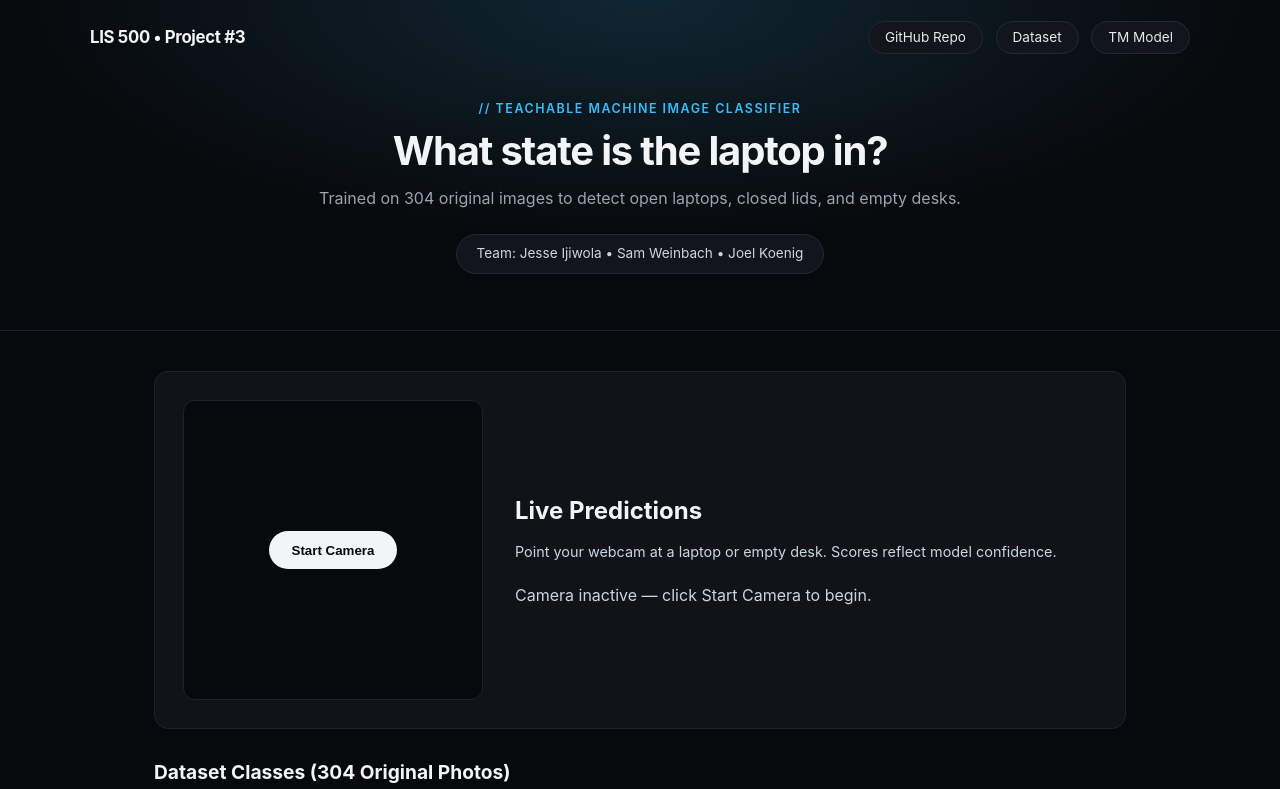
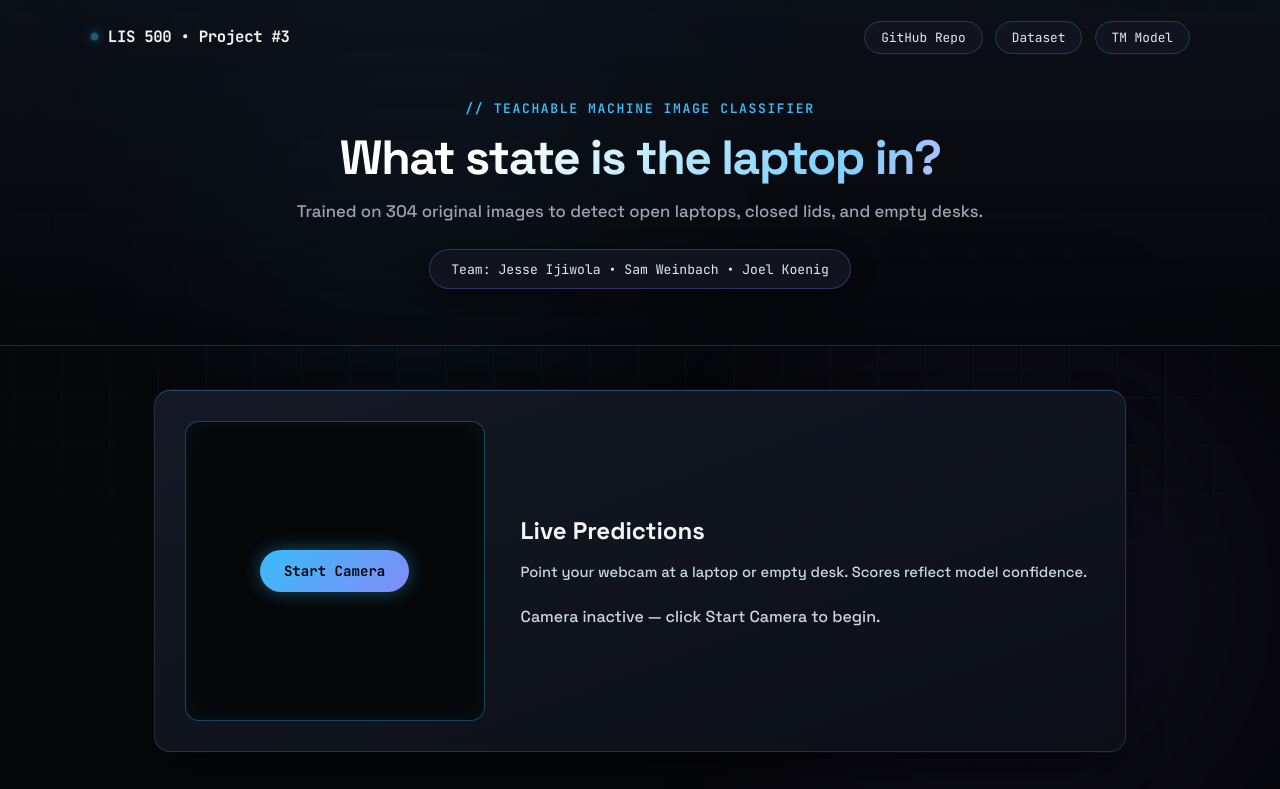
Before and after one commit to jesseijiwola/TEST, a plain HTML site: page index.html in a window 1280 px wide. Shown: the top 789 px of the page. Drawn offline with Linux system fonts and the light colour scheme.

Commit message:
Update stylepage.css

```diff
--- a/stylepage.css
+++ b/stylepage.css
@@ -5,17 +5,71 @@
 }
 
 body {
-  background-color: #08090c;
+  background-color: #06070a;
   color: #f3f4f6;
-  font-family: -apple-system, BlinkMacSystemFont, "Segoe UI", Roboto, sans-serif;
+  font-family: "Space Grotesk", sans-serif;
   line-height: 1.6;
+  position: relative;
+  overflow-x: hidden;
 }
 
-/* Top Spotlight Hero */
+/* Animated Cyber Grid & Floating Orbs */
+.bg-grid {
+  position: fixed;
+  inset: 0;
+  z-index: -2;
+  background-image:
+    linear-gradient(to right, rgba(56, 189, 248, 0.06) 1px, transparent 1px),
+    linear-gradient(to bottom, rgba(56, 189, 248, 0.06) 1px, transparent 1px);
+  background-size: 48px 48px;
+  mask-image: radial-gradient(ellipse 80% 70% at 50% 30%, #000 40%, transparent 100%);
+  -webkit-mask-image: radial-gradient(ellipse 80% 70% at 50% 30%, #000 40%, transparent 100%);
+  animation: gridScroll 18s linear infinite;
+}
+
+@keyframes gridScroll {
+  0% { background-position: 0 0; }
+  100% { background-position: 48px 48px; }
+}
+
+.bg-orb {
+  position: fixed;
+  border-radius: 50%;
+  filter: blur(110px);
+  z-index: -1;
+  pointer-events: none;
+  opacity: 0.45;
+  animation: orbFloat 12s ease-in-out infinite alternate;
+}
+
+.orb-1 {
+  width: 420px;
+  height: 420px;
+  background: rgba(56, 189, 248, 0.25);
+  top: -120px;
+  left: 15%;
+}
+
+.orb-2 {
+  width: 380px;
+  height: 380px;
+  background: rgba(139, 92, 246, 0.22);
+  bottom: 5%;
+  right: 10%;
+  animation-delay: -6s;
+}
+
+@keyframes orbFloat {
+  0% { transform: translate(0, 0) scale(1); }
+  100% { transform: translate(40px, 30px) scale(1.12); }
+}
+
+/* Top Hero */
 .hero {
-  background: radial-gradient(ellipse 65% 320px at 50% 0%, rgba(56, 189, 248, 0.16), transparent 75%);
-  border-bottom: 1px solid #1e222b;
+  border-bottom: 1px solid rgba(56, 189, 248, 0.18);
   padding: 1.5rem 5% 3.5rem;
+  background: linear-gradient(180deg, rgba(13, 17, 26, 0.85) 0%, rgba(6, 7, 10, 0.4) 100%);
+  backdrop-filter: blur(8px);
 }
 
 .navbar {
@@ -29,86 +83,130 @@ body {
 }
 
 .logo {
+  font-family: "JetBrains Mono", monospace;
   font-weight: 700;
-  font-size: 1.05rem;
+  font-size: 0.98rem;
   letter-spacing: -0.02em;
+  display: flex;
+  align-items: center;
+  gap: 0.55rem;
+}
+
+.pulse-dot {
+  width: 9px;
+  height: 9px;
+  border-radius: 50%;
+  background: #38bdf8;
+  box-shadow: 0 0 12px #38bdf8;
+  animation: pulse 2s infinite;
+}
+
+@keyframes pulse {
+  0%, 100% { opacity: 1; transform: scale(1); }
+  50% { opacity: 0.45; transform: scale(0.85); }
 }
 
 .nav-links a {
+  font-family: "JetBrains Mono", monospace;
   color: #e5e7eb;
   text-decoration: none;
-  background: #12151c;
-  border: 1px solid #232834;
+  background: rgba(18, 22, 33, 0.9);
+  border: 1px solid rgba(56, 189, 248, 0.25);
   padding: 0.45rem 1rem;
   border-radius: 999px;
-  font-size: 0.85rem;
+  font-size: 0.8rem;
   margin-left: 0.5rem;
+  transition: all 0.2s ease;
 }
 
 .nav-links a:hover {
-  background: #1c202b;
+  background: rgba(56, 189, 248, 0.15);
   border-color: #38bdf8;
+  box-shadow: 0 0 16px rgba(56, 189, 248, 0.35);
 }
 
 .hero-content {
-  max-width: 680px;
+  max-width: 720px;
   margin: 0 auto;
   text-align: center;
 }
 
 .eyebrow {
+  font-family: "JetBrains Mono", monospace;
   color: #38bdf8;
-  font-size: 0.78rem;
+  font-size: 0.82rem;
   text-transform: uppercase;
   letter-spacing: 0.12em;
   font-weight: 600;
-  margin-bottom: 0.6rem;
+  margin-bottom: 0.75rem;
 }
 
 h1 {
-  font-size: 2.5rem;
+  font-size: clamp(2.1rem, 4.5vw, 3rem);
+  font-weight: 700;
   letter-spacing: -0.03em;
-  line-height: 1.15;
-  margin-bottom: 0.75rem;
+  line-height: 1.12;
+  margin-bottom: 0.85rem;
+  background: linear-gradient(135deg, #ffffff 30%, #7dd3fc 75%, #c4b5fd 100%);
+  -webkit-background-clip: text;
+  -webkit-text-fill-color: transparent;
 }
 
 .subtitle {
   color: #9ca3af;
-  margin-bottom: 1.4rem;
+  font-size: 1.05rem;
+  margin-bottom: 1.5rem;
 }
 
 .team-pill {
+  font-family: "JetBrains Mono", monospace;
   display: inline-block;
-  background: #12151c;
-  border: 1px solid #232834;
-  padding: 0.5rem 1.2rem;
+  background: rgba(17, 21, 31, 0.95);
+  border: 1px solid rgba(139, 92, 246, 0.35);
+  box-shadow: 0 4px 20px rgba(0, 0, 0, 0.5);
+  padding: 0.55rem 1.3rem;
   border-radius: 999px;
-  font-size: 0.85rem;
-  color: #d1d5db;
+  font-size: 0.82rem;
+  color: #e2e8f0;
 }
 
-/* Main Layout & Cards */
+/* Main Layout & Elevated Pop-Out Cards */
 .container {
   max-width: 1100px;
   margin: 0 auto;
-  padding: 2.5rem 5% 4rem;
+  padding: 2.75rem 5% 4.5rem;
 }
 
 .section-title {
-  font-size: 1.2rem;
-  margin-bottom: 1rem;
+  font-size: 1.3rem;
+  margin-bottom: 1.15rem;
+  letter-spacing: -0.01em;
 }
 
 .card {
-  background: #111319;
-  border: 1px solid #1e222b;
-  border-radius: 14px;
-  padding: 1.75rem;
-  margin-bottom: 1.75rem;
+  background: linear-gradient(160deg, rgba(22, 27, 40, 0.92) 0%, rgba(12, 15, 23, 0.96) 100%);
+  border: 1px solid rgba(255, 255, 255, 0.11);
+  border-top: 1px solid rgba(56, 189, 248, 0.35);
+  border-radius: 16px;
+  padding: 1.85rem;
+  margin-bottom: 2rem;
+  box-shadow:
+    0 18px 40px -12px rgba(0, 0, 0, 0.85),
+    0 0 0 1px rgba(56, 189, 248, 0.06);
+  backdrop-filter: blur(12px);
+  transition: transform 0.22s ease, box-shadow 0.22s ease, border-color 0.22s ease;
+}
+
+.card:hover {
+  transform: translateY(-4px);
+  border-color: rgba(56, 189, 248, 0.55);
+  box-shadow:
+    0 24px 48px -10px rgba(0, 0, 0, 0.95),
+    0 0 24px rgba(56, 189, 248, 0.18);
 }
 
 .card h2, .card h3 {
-  margin-bottom: 0.6rem;
+  margin-bottom: 0.65rem;
 }
 
 .card p {
@@ -117,14 +215,14 @@ h1 {
 
 .muted {
   color: #9ca3af;
-  font-size: 0.9rem;
+  font-size: 0.92rem;
   margin-bottom: 1.25rem;
 }
 
 /* Classifier Section */
 .classifier-box {
   display: flex;
-  gap: 2rem;
+  gap: 2.25rem;
   align-items: center;
   flex-wrap: wrap;
 }
@@ -132,9 +230,10 @@ h1 {
 .camera-area {
   width: 300px;
   height: 300px;
-  background: #08090c;
-  border: 1px solid #1e222b;
-  border-radius: 12px;
+  background: #050608;
+  border: 1px solid rgba(56, 189, 248, 0.35);
+  box-shadow: inset 0 0 25px rgba(56, 189, 248, 0.08);
+  border-radius: 14px;
   display: flex;
   align-items: center;
   justify-content: center;
@@ -153,67 +252,76 @@ h1 {
 }
 
 .btn {
-  background: #f3f4f6;
-  color: #08090c;
+  font-family: "JetBrains Mono", monospace;
+  background: linear-gradient(135deg, #38bdf8, #818cf8);
+  color: #050608;
   border: none;
-  padding: 0.7rem 1.4rem;
+  padding: 0.75rem 1.5rem;
   border-radius: 999px;
-  font-weight: 600;
+  font-weight: 700;
+  font-size: 0.88rem;
   cursor: pointer;
+  box-shadow: 0 0 20px rgba(56, 189, 248, 0.4);
+  transition: transform 0.15s ease, box-shadow 0.2s ease;
 }
 
 .btn:hover {
-  background: #38bdf8;
+  transform: scale(1.04);
+  box-shadow: 0 0 28px rgba(56, 189, 248, 0.65);
 }
 
 .predictions div {
-  background: #171a22;
-  border: 1px solid #232834;
-  padding: 0.65rem 1rem;
+  font-family: "JetBrains Mono", monospace;
+  background: rgba(10, 13, 20, 0.95);
+  border: 1px solid rgba(56, 189, 248, 0.22);
+  border-left: 3px solid #38bdf8;
+  padding: 0.75rem 1.1rem;
   border-radius: 8px;
-  margin-bottom: 0.6rem;
+  margin-bottom: 0.65rem;
+  font-size: 0.9rem;
   font-weight: 600;
+  color: #f8fafc;
 }
 
 /* 3-Column Poster Grid */
 .grid-3 {
   display: grid;
   grid-template-columns: repeat(auto-fit, minmax(260px, 1fr));
-  gap: 1.25rem;
-  margin-bottom: 1.75rem;
+  gap: 1.4rem;
+  margin-bottom: 2rem;
 }
 
 .grid-3 .card {
   margin-bottom: 0;
 }
 
-.grid-3 .card:hover {
-  border-color: #38bdf8;
-}
-
 .tag {
+  font-family: "JetBrains Mono", monospace;
   display: inline-block;
   font-size: 0.72rem;
   font-weight: 700;
   text-transform: uppercase;
   color: #38bdf8;
-  background: rgba(56, 189, 248, 0.12);
-  padding: 0.2rem 0.6rem;
+  background: rgba(56, 189, 248, 0.14);
+  border: 1px solid rgba(56, 189, 248, 0.3);
+  padding: 0.22rem 0.65rem;
   border-radius: 6px;
-  margin-bottom: 0.75rem;
+  margin-bottom: 0.8rem;
 }
 
 /* Video Box */
 .video-box {
-  background: #08090c;
-  border: 1px dashed #2a303d;
-  border-radius: 10px;
+  font-family: "JetBrains Mono", monospace;
+  background: rgba(6, 8, 12, 0.9);
+  border: 1px dashed rgba(56, 189, 248, 0.3);
+  border-radius: 12px;
   padding: 2.5rem;
   text-align: center;
   color: #9ca3af;
+  font-size: 0.88rem;
 }
 
 video {
   width: 100%;
-  border-radius: 10px;
+  border-radius: 12px;
 }
```
